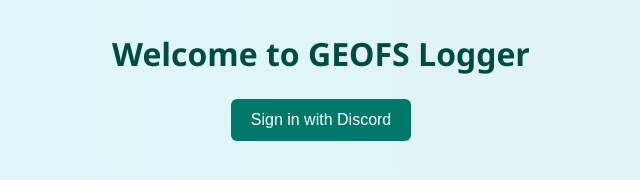
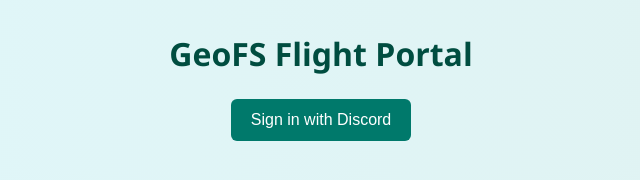
Before and after one commit to raid2256/GeoFS-Flight-Portal, a plain HTML site: page index.html in a window 1280 px wide. Shown: the whole page, without its empty margins (319-959 px from the left). Drawn offline with Linux system fonts and the light colour scheme.

Commit message:
Update index.html

```diff
--- a/index.html
+++ b/index.html
@@ -7,7 +7,7 @@
   <link rel="stylesheet" href="style.css" />
 </head>
 <body>
-  <h1>Welcome to GEOFS Logger</h1>
+  <h1>GeoFS Flight Portal</h1>
   <a href="https://discord.com/oauth2/authorize?client_id=1433599502706802728&redirect_uri=https%3A%2F%2Fraid2256.github.io%2FGeoFS-Flight-Portal%2Fdashboard.html&response_type=token&scope=identify">
     <button>Sign in with Discord</button>
   </a>
```
